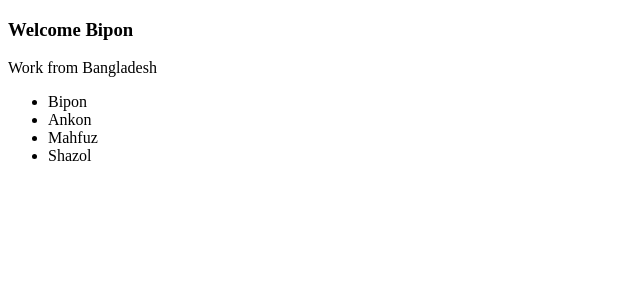
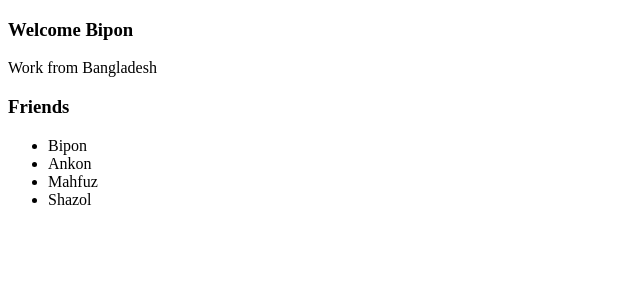
Before and after one commit to bipon68/react-practice, a React (Vite) app: page / in a window 1280 px wide. Shown: the top 300 px of the page, without its empty margins (0-640 px from the left). Built offline with nearby package versions, Linux system fonts and the light colour scheme.

Commit message:
rearrange structure

```diff
--- a/index.html
+++ b/index.html
@@ -14,6 +14,6 @@
 
     <!-- <script  src="https://unpkg.com/react@16/umd/react.development.js"></script>
     <script  src="https://unpkg.com/react-dom@16/umd/react-dom.development.js"></script> -->
-    <script src="src/app.js"></script>
+    <script src="src/index.js"></script>
 </body>
 </html>
--- a/src/app.js
+++ b/src/components/App.js
@@ -1,8 +1,8 @@
 import React, {Component} from "react";
 import ReactDOM from "react-dom";
-import Example from './components/Example';
-import Parent from './components/Parent';
-import Friends from './components/Friends';
+import Example from './Example';
+import Parent from './Parent';
+import Friends from './Friends';
 
 console.log("React : ", React);
 console.log("ReactDOM : ", ReactDOM);
@@ -22,15 +22,3 @@ class App extends Component {
 }
 
 export default App;
-
-
-const element = React.createElement(
-  "div",
-  null,
-  React.createElement("h2", { id: "hello" }, "Hello World")
-);
-
-
-//rendering DOM
-ReactDOM.render(<App />, document.getElementById("root"));
-// console.log(element);
--- a/src/components/Friends.js
+++ b/src/components/Friends.js
@@ -2,14 +2,18 @@ import React from 'react';
 import PropTypes from "prop-types";
 
 const Friends = (props) => {
+
     return (
-        <ul>
+        <div>
+            <h3>Friends</h3>
+            <ul>
             {
                 props.friends.map((friend, index) => {
                     return <li key={index}>{friend}</li>
                 })
             }
         </ul>
+        </div>
     )
 };
 
--- a/src/hello.js
+++ /dev/null
@@ -1,2 +0,0 @@
-const greet = "Hello";
-console.log(greet)
```
Also changed, not shown: src/index.js (added, +7 -0 lines).
